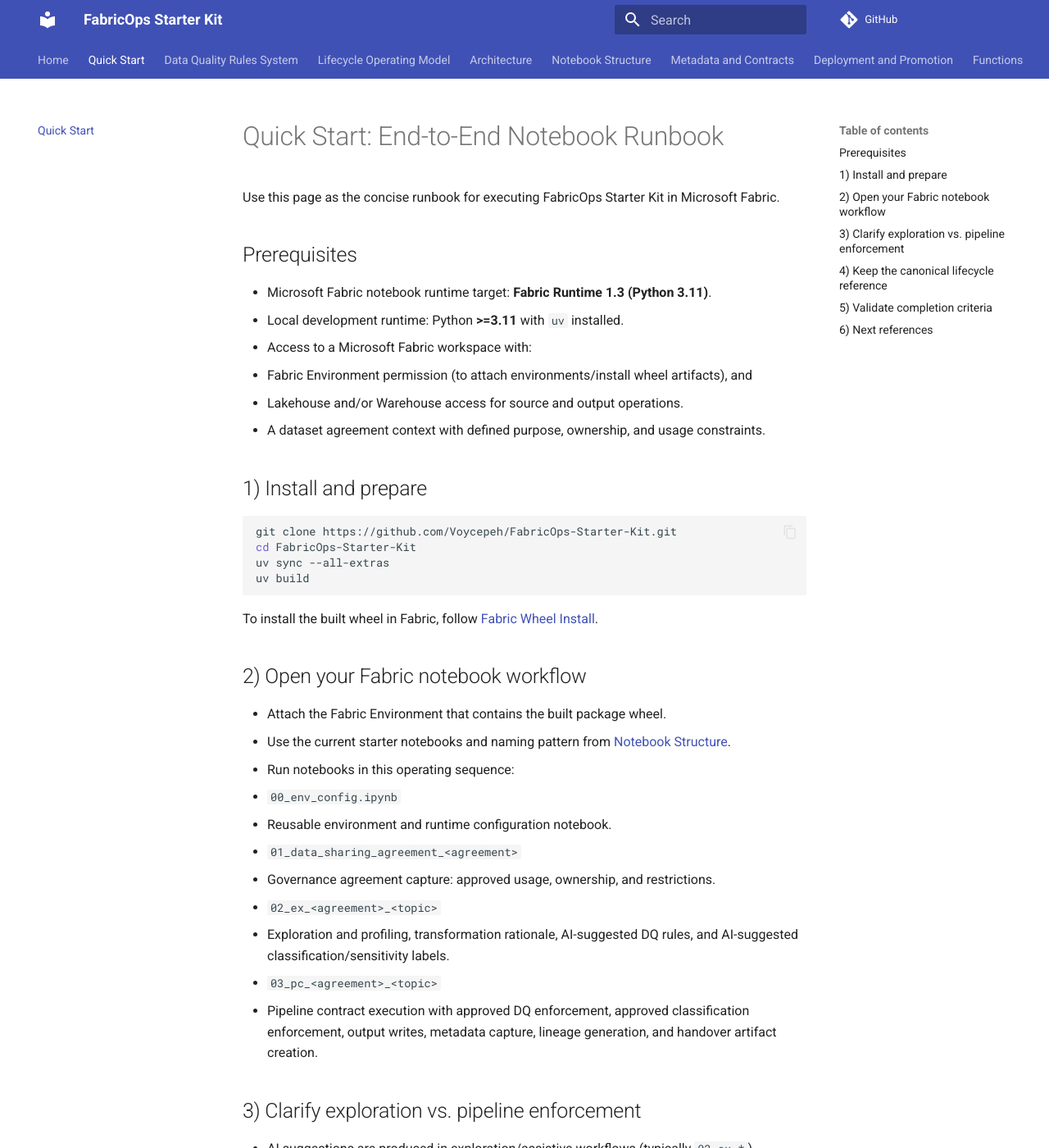
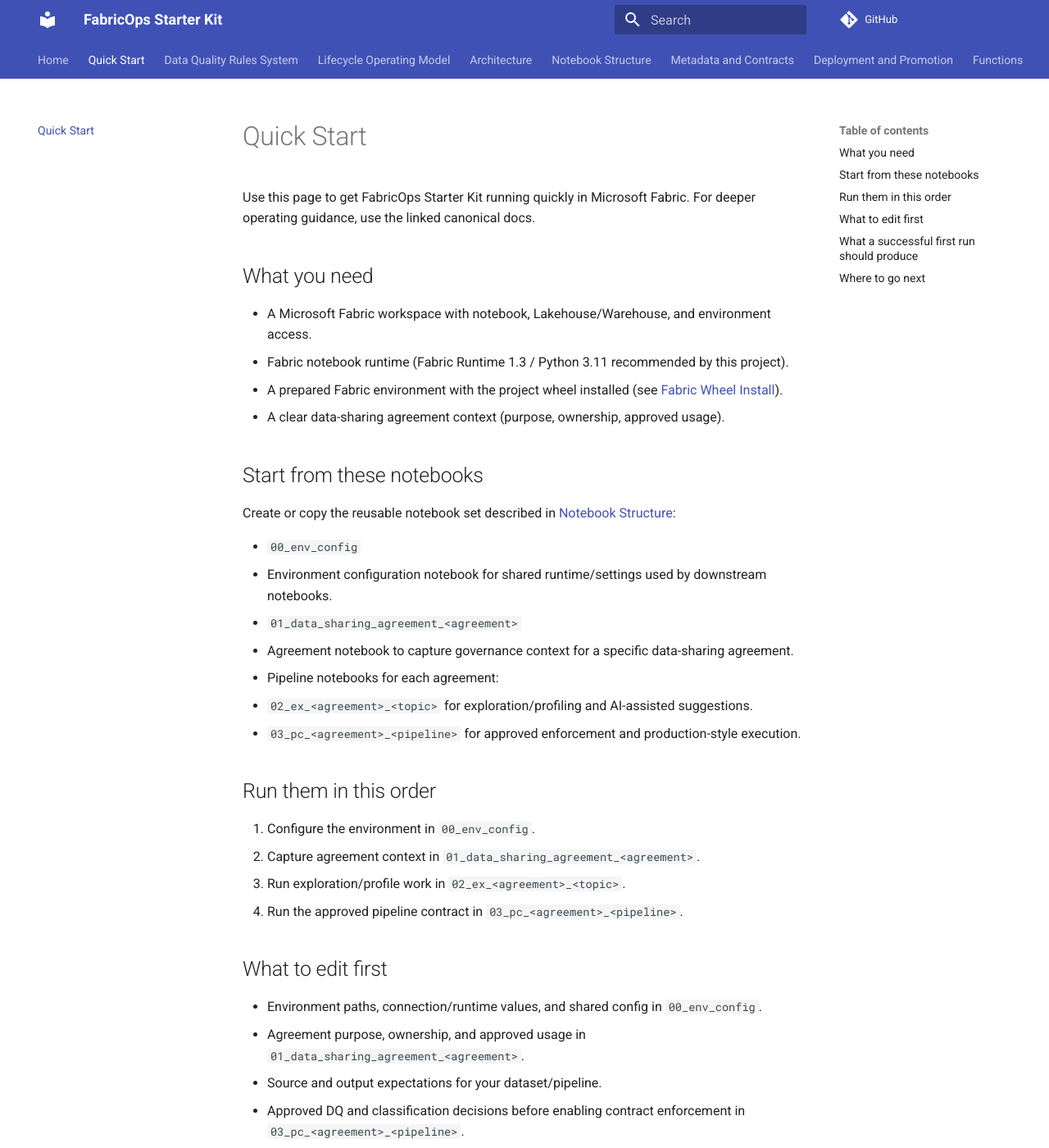
Before and after one commit to Voycepeh/fabric-data-product-framework, an MkDocs documentation site: the page built from docs/quick-start.md, in a window 1280 px wide and 1400 px high. Shown: the whole window at 82% size. Built offline with MkDocs 1.6.1 and Material for MkDocs 9.7.7, drawn with Linux system fonts in a browser that asks for light colours; comment, search, counter and statistics services are not loaded; some of the changed text lies outside the part shown.

Commit message:
docs: refresh quick start around current notebook workflow

````diff
--- a/docs/quick-start.md
+++ b/docs/quick-start.md
@@ -1,71 +1,54 @@
-# Quick Start: End-to-End Notebook Runbook
+# Quick Start
 
-Use this page as the concise runbook for executing FabricOps Starter Kit in Microsoft Fabric.
+Use this page to get FabricOps Starter Kit running quickly in Microsoft Fabric. For deeper operating guidance, use the linked canonical docs.
 
-## Prerequisites
+## What you need
 
-- Microsoft Fabric notebook runtime target: **Fabric Runtime 1.3 (Python 3.11)**.
-- Local development runtime: Python **>=3.11** with `uv` installed.
-- Access to a Microsoft Fabric workspace with:
-  - Fabric Environment permission (to attach environments/install wheel artifacts), and
-  - Lakehouse and/or Warehouse access for source and output operations.
-- A dataset agreement context with defined purpose, ownership, and usage constraints.
+- A Microsoft Fabric workspace with notebook, Lakehouse/Warehouse, and environment access.
+- Fabric notebook runtime (Fabric Runtime 1.3 / Python 3.11 recommended by this project).
+- A prepared Fabric environment with the project wheel installed (see [Fabric Wheel Install](setup/fabric-wheel-install.md)).
+- A clear data-sharing agreement context (purpose, ownership, approved usage).
 
-## 1) Install and prepare
+## Start from these notebooks
 
-```bash
-git clone https://github.com/Voycepeh/FabricOps-Starter-Kit.git
-cd FabricOps-Starter-Kit
-uv sync --all-extras
-uv build
-```
+Create or copy the reusable notebook set described in [Notebook Structure](notebook-structure.md):
 
-To install the built wheel in Fabric, follow [Fabric Wheel Install](setup/fabric-wheel-install.md).
+- `00_env_config`
+  - Environment configuration notebook for shared runtime/settings used by downstream notebooks.
+- `01_data_sharing_agreement_<agreement>`
+  - Agreement notebook to capture governance context for a specific data-sharing agreement.
+- Pipeline notebooks for each agreement:
+  - `02_ex_<agreement>_<topic>` for exploration/profiling and AI-assisted suggestions.
+  - `03_pc_<agreement>_<pipeline>` for approved enforcement and production-style execution.
 
-## 2) Open your Fabric notebook workflow
+## Run them in this order
 
-- Attach the Fabric Environment that contains the built package wheel.
-- Use the current starter notebooks and naming pattern from [Notebook Structure](notebook-structure.md).
-- Run notebooks in this operating sequence:
+1. Configure the environment in `00_env_config`.
+2. Capture agreement context in `01_data_sharing_agreement_<agreement>`.
+3. Run exploration/profile work in `02_ex_<agreement>_<topic>`.
+4. Run the approved pipeline contract in `03_pc_<agreement>_<pipeline>`.
 
-1. `00_env_config.ipynb`
-   - Reusable environment and runtime configuration notebook.
-2. `01_data_sharing_agreement_<agreement>`
-   - Governance agreement capture: approved usage, ownership, and restrictions.
-3. `02_ex_<agreement>_<topic>`
-   - Exploration and profiling, transformation rationale, AI-suggested DQ rules, and AI-suggested classification/sensitivity labels.
-4. `03_pc_<agreement>_<topic>`
-   - Pipeline contract execution with approved DQ enforcement, approved classification enforcement, output writes, metadata capture, lineage generation, and handover artifact creation.
+## What to edit first
 
-## 3) Clarify exploration vs. pipeline enforcement
+- Environment paths, connection/runtime values, and shared config in `00_env_config`.
+- Agreement purpose, ownership, and approved usage in `01_data_sharing_agreement_<agreement>`.
+- Source and output expectations for your dataset/pipeline.
+- Approved DQ and classification decisions before enabling contract enforcement in `03_pc_<agreement>_<pipeline>`.
 
-- AI suggestions are produced in exploration/assistive workflows (typically `02_ex_*`).
-- Human approval is required before any DQ rule or classification/sensitivity rule is treated as enforceable.
-- Pipeline contract notebooks (`03_pc_*`) enforce only approved decisions.
+## What a successful first run should produce
 
-## 4) Keep the canonical lifecycle reference
+- Config loaded.
+- Agreement context captured.
+- Source profile and metadata stored.
+- Approved decisions available.
+- Curated output written.
+- DQ results and target metadata stored.
+- Lineage and handover artifacts generated.
 
-Use the canonical 10-step lifecycle as the control flow reference, and use [Lifecycle Operating Model](lifecycle-operating-model.md) for full detail.
+## Where to go next
 
-## 5) Validate completion criteria
-
-A successful quick-start run should leave:
-
-- environment config loaded,
-- agreement/governance context captured,
-- source profile and schema metadata captured,
-- approved DQ/classification decisions available,
-- pipeline output written,
-- DQ results and target metadata stored,
-- lineage and handover notes generated.
-
-## 6) Next references
-
+- [Notebook Structure](notebook-structure.md)
 - [Lifecycle Operating Model](lifecycle-operating-model.md)
-- [Notebook Structure](notebook-structure.md)
-- [Architecture](architecture/index.md)
-- [Storage & Metadata Model](architecture/storage-model.md)
-- [Fabric-native Data Quality](architecture/data-quality-architecture.md)
 - [Metadata and Contracts](metadata-and-contracts.md)
-- [Function Reference](reference/index.md)
+- [Functions / Reference](reference/index.md)
 - [Fabric Wheel Install](setup/fabric-wheel-install.md)
````
